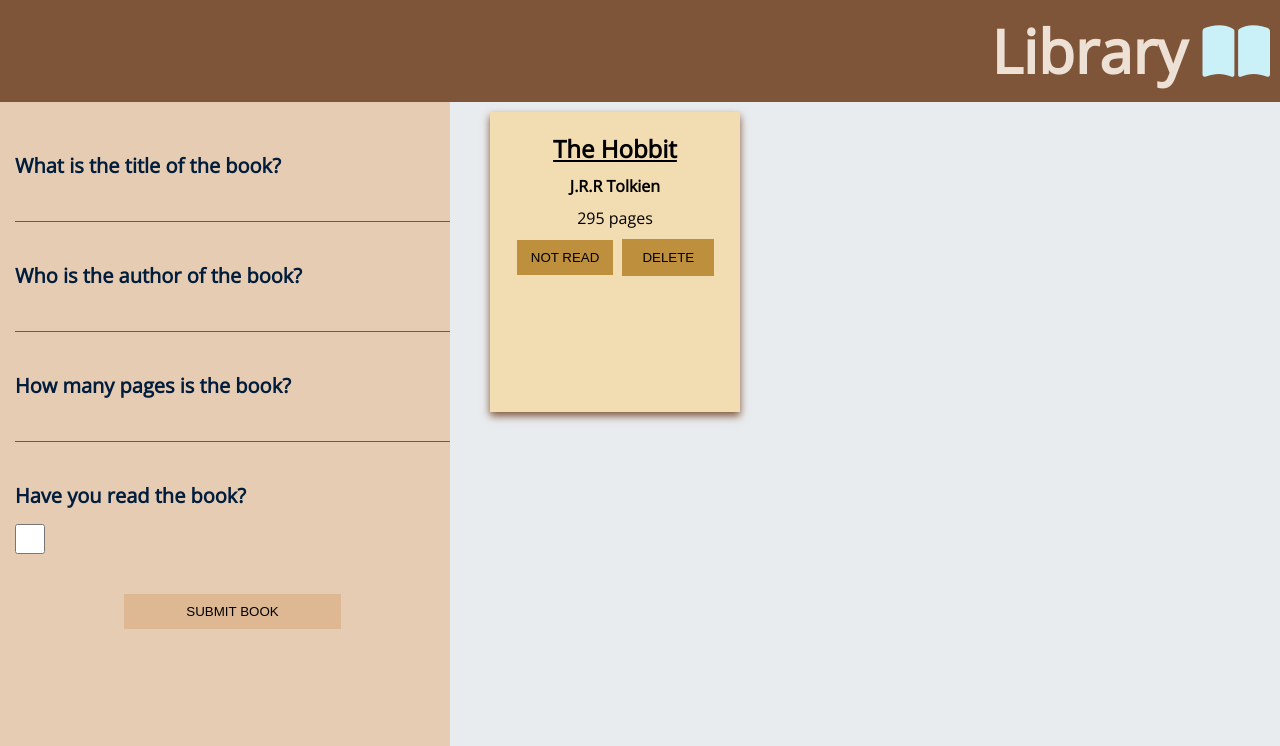
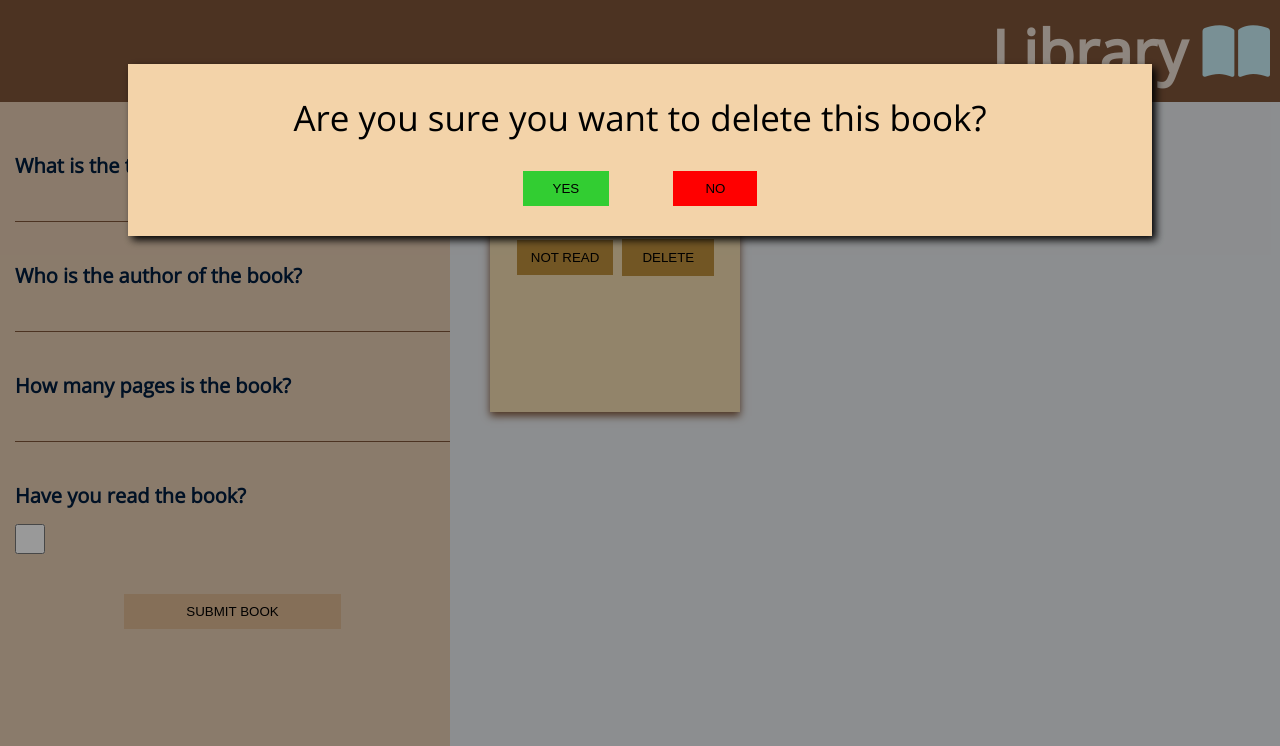
Before and after one commit to Crowe7/Library, a plain HTML site: page index.html in a window 1280 px wide. Both pictures are taken after a click on the button "DELETE". Shown: the top 746 px of the page. Drawn offline with nearby package versions, Linux system fonts and the light colour scheme.

Commit message:
added model, need to refactor code to work dynamically on card creation now

```diff
--- a/index.html
+++ b/index.html
@@ -54,6 +54,17 @@
     <footer class="footer">
         <p>Find more of me here maybe?<div class="rotate"><a href="https://github.com/Crowe7"><i class="fab fa-github"></i></a></div></p>
     </footer>
+
+
+    <div id="modalID" class="modal">
+        <div class="modal-content">
+            <p>Are you sure you want to delete this book?</p>
+            <div class="yes-no">
+                <button id="yes" type="button">YES</button>
+                <button id="no" type="button">NO</button>
+            </div>
+        </div>
+    </div>
 </body>
 <script src="script.js"></script>
 </html>
--- a/script.js
+++ b/script.js
@@ -41,6 +41,22 @@ function readToggle() {
         readButton.textContent = "READ";
     }
   }
+
+
+let modal = document.getElementById("modalID");
+let closeButton = document.getElementById("no");
+closeButton.addEventListener('click', () => {
+    modal.style.display = 'none';
+});
+
+//set this button when a new card is made instead of just declaring it here!
+let modalButton = document.getElementById("delete");
+modalButton.addEventListener('click', () => {
+    modal.style.display = 'block';
+});
+
+
+
   /*                 <div class="card">
                     <div class="container">
                         <h2 class="title">The Hobbit</h2>
--- a/styles.css
+++ b/styles.css
@@ -138,6 +138,59 @@ input[type=button]:active{
 
 
 
+.modal {
+    display: none;
+    position: fixed;
+    z-index: 1;
+    left: 0;
+    top: 0;
+    width: 100%;
+    height: 100%;
+    overflow: auto;
+    background-color: rgba(0,0,0,0.4);
+}
+
+
+.modal-content{
+    display: flex;
+    flex-direction: column;
+    text-align: center;
+    box-shadow: 4px 4px 8px black;
+    width: 80%;
+    background-color: rgb(243, 211, 169);
+    margin: 5% auto;
+}
+.modal-content p{
+    margin-top: 30px;
+    font-size: 35px;
+}
+.yes-no button{
+    padding: 10px 30px;
+    margin: 30px;
+}
+#yes{
+    background-color: limegreen;
+    border: none;
+}
+#yes:hover{
+    background-color:rgb(42, 168, 42);
+}
+#yes:active{
+    background-color: rgb(30, 122, 30);
+}
+#no{
+    background-color: red;
+    border: none;
+    padding: 10px 32px;
+}
+#no:hover{
+    background-color: rgb(230, 0, 0);
+}
+#no:active{
+    background-color: rgb(185, 0, 0);
+}
+
+
 
 
 .content-wrapper{
```
